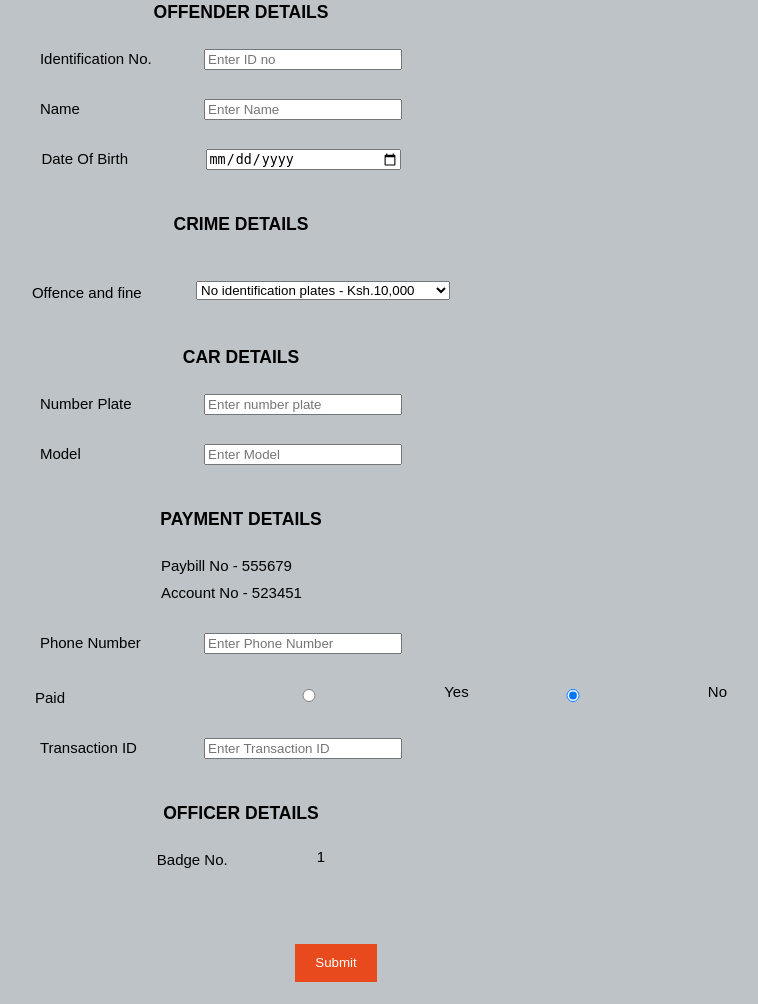
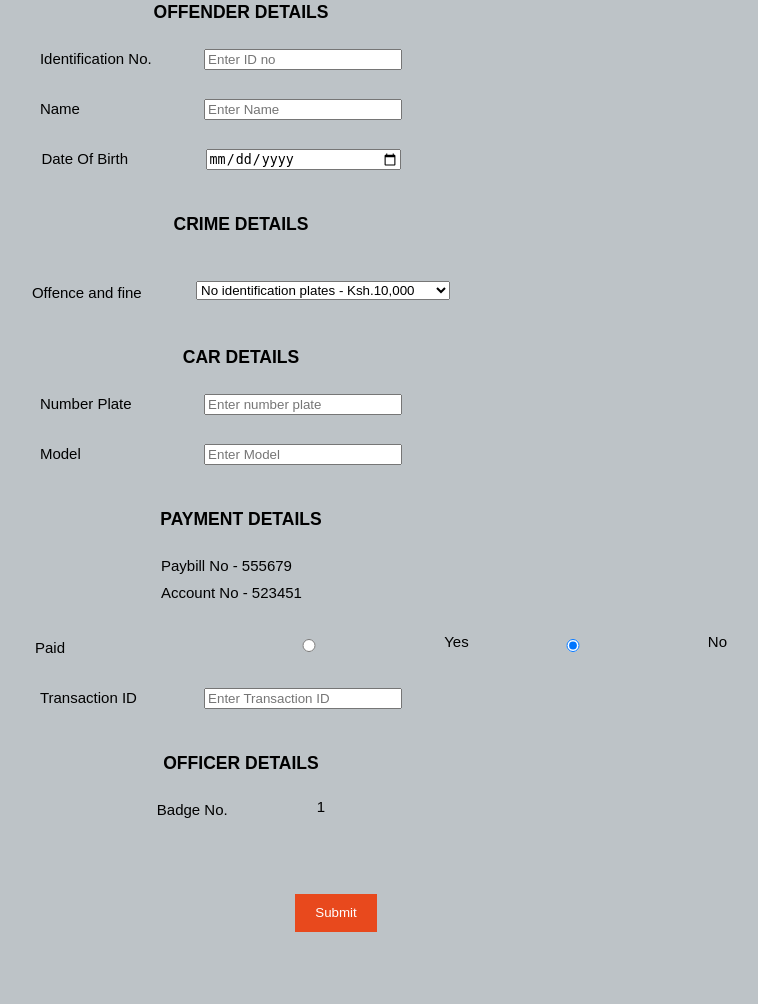
Before and after one commit to sbukirwa/crsystem, a PHP site: page /police/register_offender.php in a window 1280 px wide. Shown: the part 205-1209 px from the top of the page, without its empty margins (399-1157 px from the left). After the commit the page ends 1137 px from the top, so only its background shows below. Run offline with PHP 8.4, Linux system fonts and the light colour scheme; the visitor is signed in with stand-in values (Sample User, id 1); data that the repository does not hold is empty.

```diff
--- a/police/register_offender.php
+++ b/police/register_offender.php
@@ -113,10 +113,6 @@ input {
                 <center><label> Account No - 523451 </label></center>
 
                 </br>
-                <center><label>Phone Number</label>
-                <input type="text" placeholder ="Enter Phone Number" name="phonenumber" required></br></center>
-
-                </br>
                 <div class = "rd">
                 <center><label>Paid</label>
                 </div>
```
